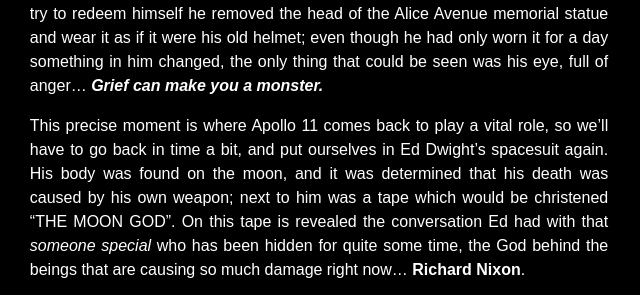
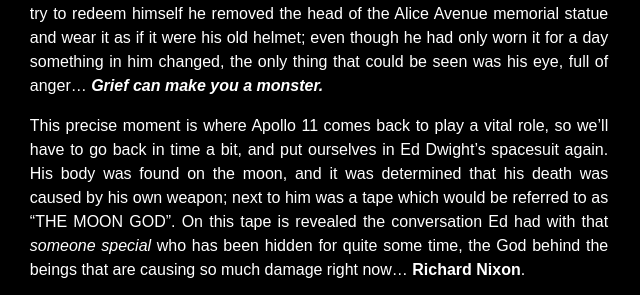
Before and after one commit to AnalogiumOrg/analogium, an Astro site: page /en/data/the-nixonverse in a window 1280 px wide. Shown: the part 5588-5883 px from the top of the page, 321-961 px from the left. Built offline with nearby package versions, Linux system fonts and the light colour scheme; Astro itself is replaced by a stand-in of ours.

Commit message:
Update the-nixonverse.md

```diff
--- a/src/content/blogEN/the-nixonverse.md
+++ b/src/content/blogEN/the-nixonverse.md
@@ -84,7 +84,7 @@
 
 Something still left the Knight unsatisfied, something made him feel hollow, so to try to redeem himself he removed the head of the Alice Avenue memorial statue and wear it as if it were his old helmet; even though he had only worn it for a day something in him changed, the only thing that could be seen was his eye, full of anger... <b><i>Grief can make you a monster.</i></b>
 
-This precise moment is where Apollo 11 comes back to play a vital role, so we'll have to go back in time a bit, and put ourselves in Ed Dwight's spacesuit again. His body was found on the moon, and it was determined that his death was caused by his own weapon; next to him was a tape which would be christened "THE MOON GOD". On this tape is revealed the conversation Ed had with that <i>someone special</i> who has been hidden for quite some time, the God behind the beings that are causing so much damage right now... <b>Richard Nixon</b>.
+This precise moment is where Apollo 11 comes back to play a vital role, so we'll have to go back in time a bit, and put ourselves in Ed Dwight's spacesuit again. His body was found on the moon, and it was determined that his death was caused by his own weapon; next to him was a tape which would be referred to as "THE MOON GOD". On this tape is revealed the conversation Ed had with that <i>someone special</i> who has been hidden for quite some time, the God behind the beings that are causing so much damage right now... <b>Richard Nixon</b>.
 
 <img src="/god.png" class="logo"/>
 
```
